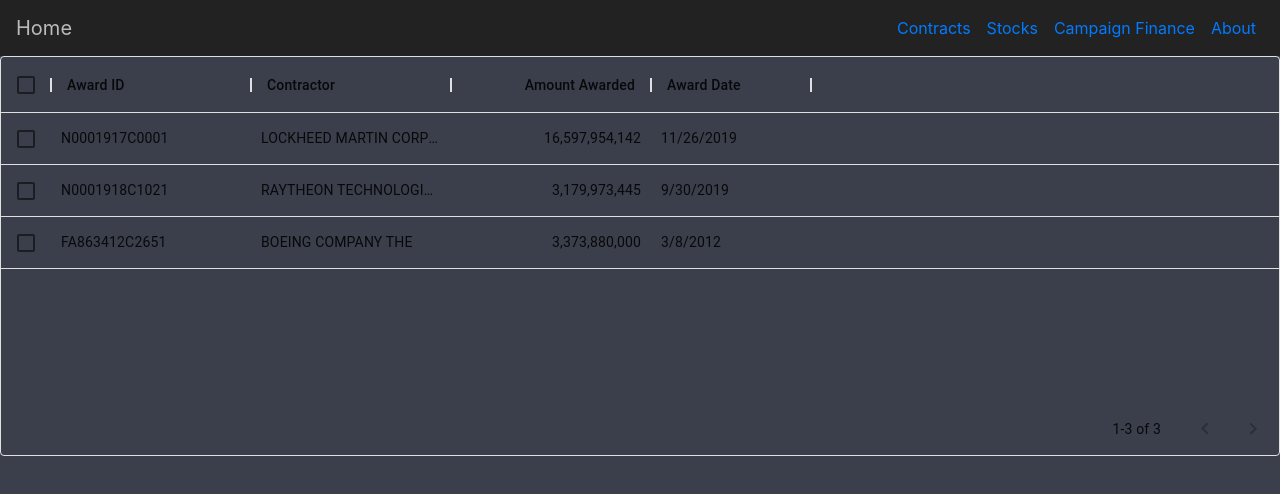
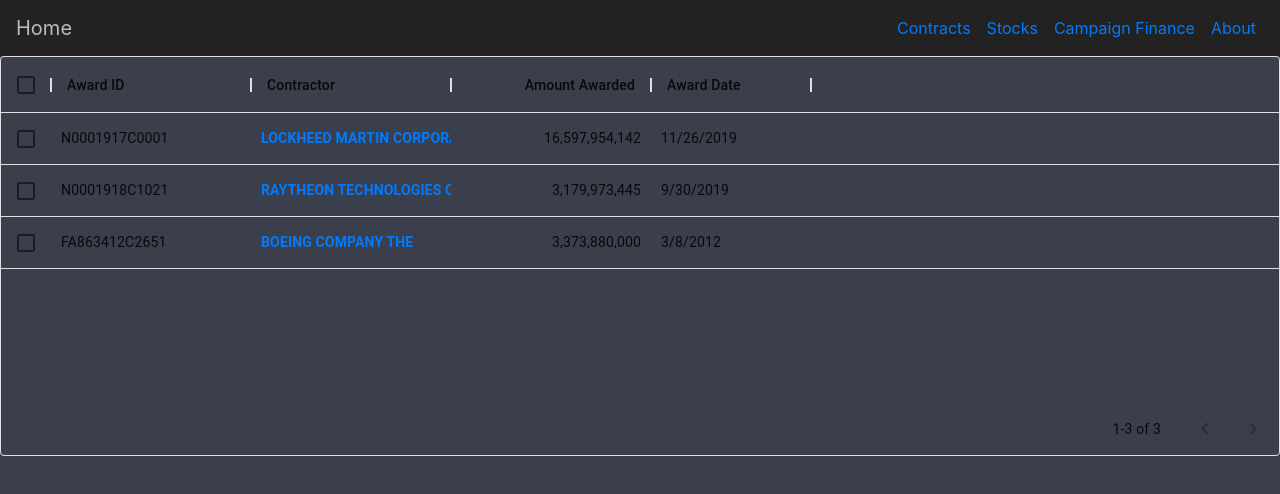
Before and after one commit to kev-liangg/thepoliticalmarket, a React (Create React App) app in the folder frontend/: page /Contracts in a window 1280 px wide. Shown: the top 494 px of the page. Built offline with nearby package versions, Linux system fonts and the light colour scheme.

Commit message:
added links to contracts table

```diff
--- a/frontend/src/gov-models/Contracts.tsx
+++ b/frontend/src/gov-models/Contracts.tsx
@@ -1,8 +1,14 @@
 import React from "react";
-import { DataGrid, GridRowsProp, GridColDef } from '@material-ui/data-grid';
+import { Link } from 'react-router-dom';
+import { DataGrid, GridRowsProp, GridColDef, GridCellParams } from '@material-ui/data-grid';
 const columns: GridColDef[] = [
     { field: 'id', headerName: 'Award ID', width: 200 },
-    { field: 'contractor', headerName: 'Contractor', width: 200 },
+    { field: 'contractor', headerName: 'Contractor', width: 200,
+    renderCell: (params: GridCellParams) => (
+      <strong>
+        {<Link to="/react">{params.value}</Link>}
+      </strong>
+    ), },
     {
       field: 'amountAwarded', headerName: 'Amount Awarded',
       type: 'number',
```
